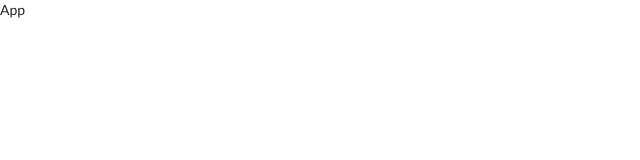
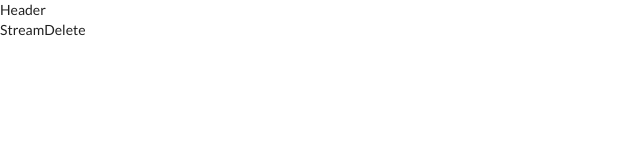
Before and after one commit to sanjay-namdeo/video-streamer, a React (Create React App) app: page /stream/delete in a window 1280 px wide. Shown: the top 160 px of the page, without its empty margins (0-640 px from the left). Built offline with nearby package versions, Linux system fonts and the light colour scheme.

Commit message:
Added routes and components structure

```diff
--- a/package.json
+++ b/package.json
@@ -8,6 +8,7 @@
     "@testing-library/user-event": "^7.2.1",
     "react": "^16.13.1",
     "react-dom": "^16.13.1",
+    "react-router-dom": "^5.2.0",
     "react-scripts": "3.4.1"
   },
   "scripts": {
--- a/src/components/App.js
+++ b/src/components/App.js
@@ -1,9 +1,23 @@
 import * as React from 'react';
+import {BrowserRouter, Route} from "react-router-dom";
+import StreamList from "./streams/StreamList";
+import StreamCreate from "./streams/StreamCreate";
+import StreamEdit from "./streams/StreamEdit";
+import StreamDelete from "./streams/StreamDelete";
+import StreamShow from "./streams/StreamShow";
+import Header from "./Header";
 
 const App = () => {
     return (
         <div>
-            App
+            <BrowserRouter>
+                <Header/>
+                <Route path='/' exact component={StreamList}/>
+                <Route path='/stream/new' exact component={StreamCreate}/>
+                <Route path='/stream/edit' exact component={StreamEdit}/>
+                <Route path='/stream/delete' exact component={StreamDelete}/>
+                <Route path='/stream/show' exact component={StreamShow}/>
+            </BrowserRouter>
         </div>
     );
 };
--- /dev/null
+++ b/src/components/Header.js
@@ -0,0 +1,11 @@
+import * as React from 'react';
+
+const Header = () => {
+    return (
+        <div>
+            Header
+        </div>
+    );
+};
+
+export default Header;
--- /dev/null
+++ b/src/components/streams/StreamCreate.js
@@ -0,0 +1,11 @@
+import * as React from 'react';
+
+const StreamCreate = () => {
+    return (
+        <div>
+            StreamCreate
+        </div>
+    );
+};
+
+export default StreamCreate;
--- /dev/null
+++ b/src/components/streams/StreamDelete.js
@@ -0,0 +1,11 @@
+import * as React from 'react';
+
+const StreamDelete = () => {
+    return (
+        <div>
+            StreamDelete
+        </div>
+    );
+};
+
+export default StreamDelete;
--- /dev/null
+++ b/src/components/streams/StreamEdit.js
@@ -0,0 +1,11 @@
+import * as React from 'react';
+
+const StreamEdit = () => {
+    return (
+        <div>
+            StreamEdit
+        </div>
+    );
+};
+
+export default StreamEdit;
--- /dev/null
+++ b/src/components/streams/StreamList.js
@@ -0,0 +1,11 @@
+import * as React from 'react';
+
+const StreamList = () => {
+    return (
+        <div>
+            StreamList
+        </div>
+    );
+};
+
+export default StreamList;
--- /dev/null
+++ b/src/components/streams/StreamShow.js
@@ -0,0 +1,11 @@
+import * as React from 'react';
+
+const StreamShow = () => {
+    return (
+        <div>
+            StreamShow
+        </div>
+    );
+};
+
+export default StreamShow;
```
Also changed, not shown: 1 other file (tests, documents, lock files or other folders).
